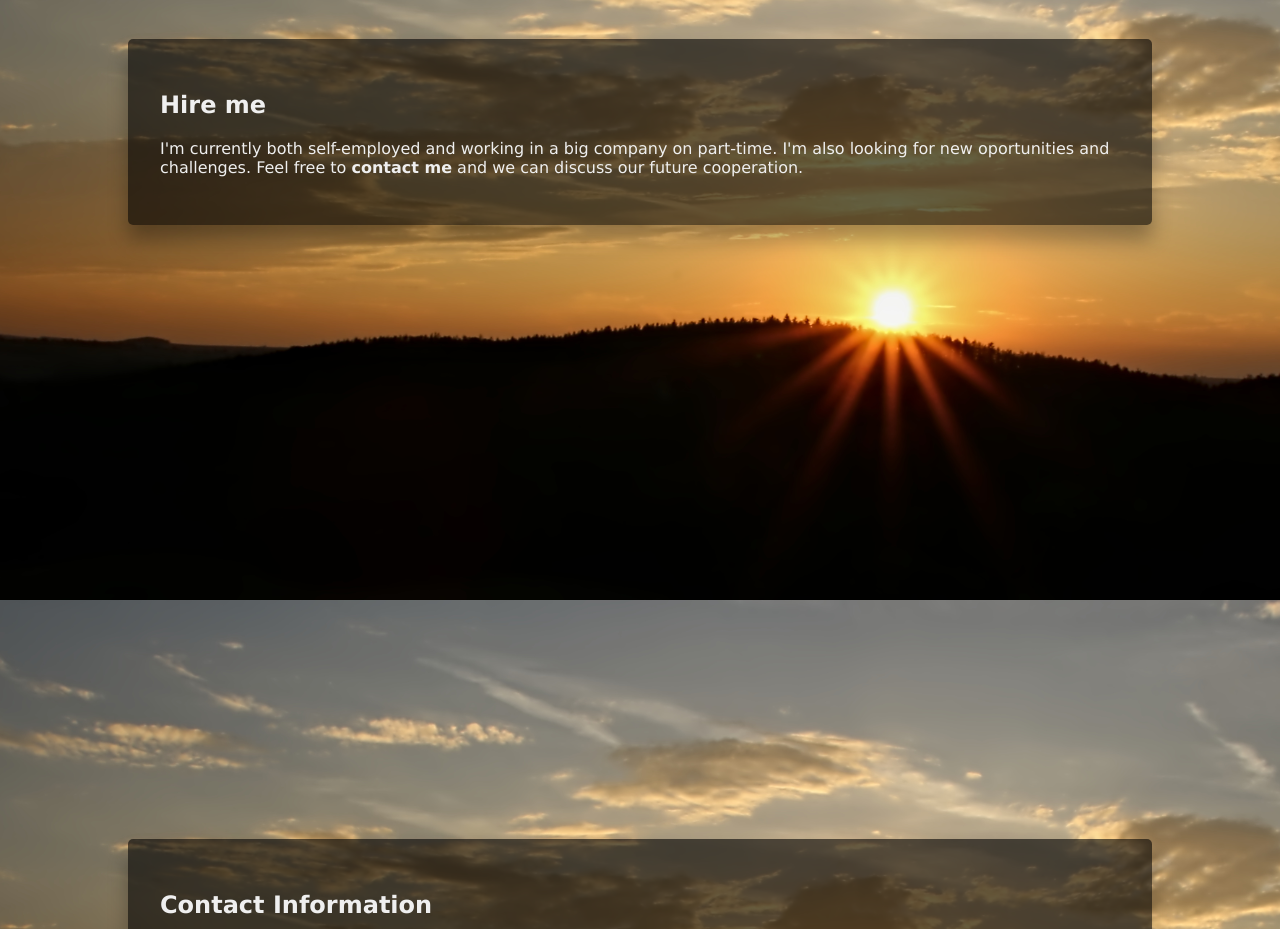
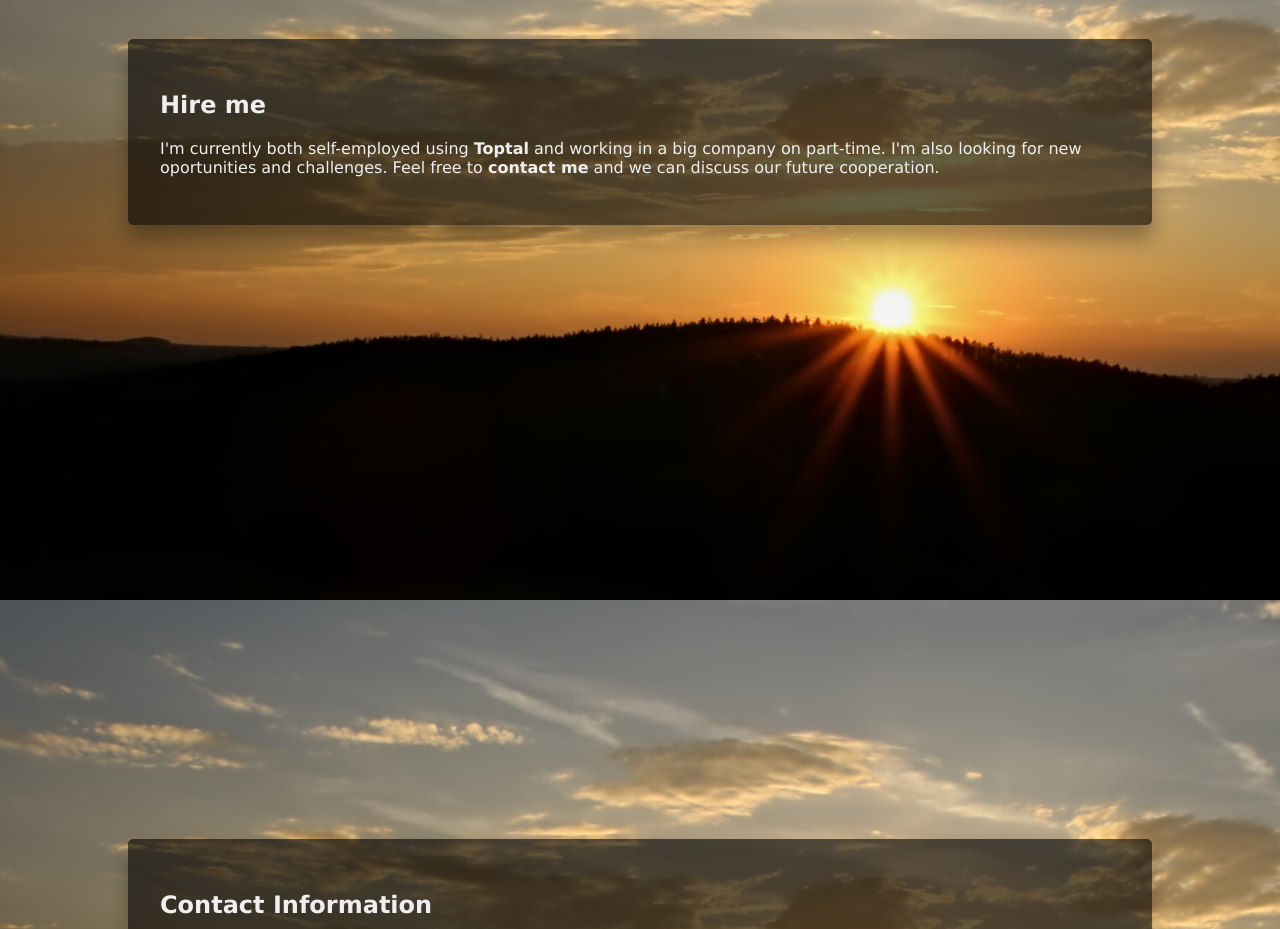
Before and after one commit to rnovacek/homepage, a plain HTML site: page index.html in a window 1280 px wide. Shown: the part 2600-3529 px from the top of the page. Drawn offline with Linux system fonts and the light colour scheme.

Commit message:
Add toptal link

```diff
--- a/index.html
+++ b/index.html
@@ -244,7 +244,7 @@
                     <a class="anchor" name="hire"></a>
                     <h1>Hire me</h1>
                     <p>
-                        I'm currently both self-employed and working in a big company on part-time. I'm also looking for new oportunities and challenges. Feel free to <a href="#contact">contact me</a> and we can discuss our future cooperation.
+                        I'm currently both self-employed using <a href="http://www.toptal.com/python#python-readability-counts">Toptal</a> and working in a big company on part-time. I'm also looking for new oportunities and challenges. Feel free to <a href="#contact">contact me</a> and we can discuss our future cooperation.
                     </p>
                 </div>
             </article>
```
